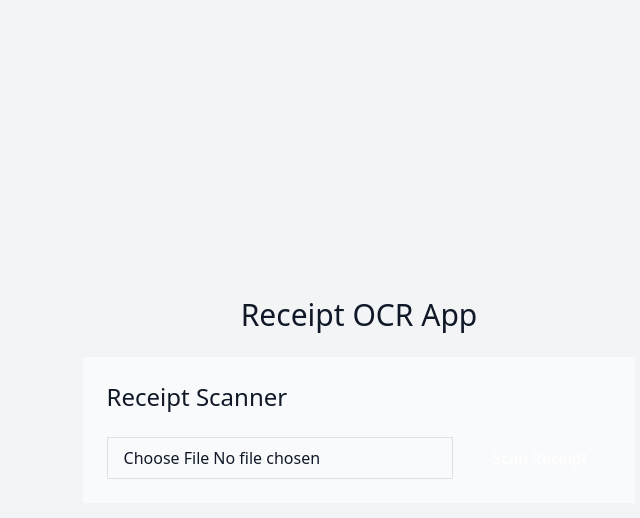
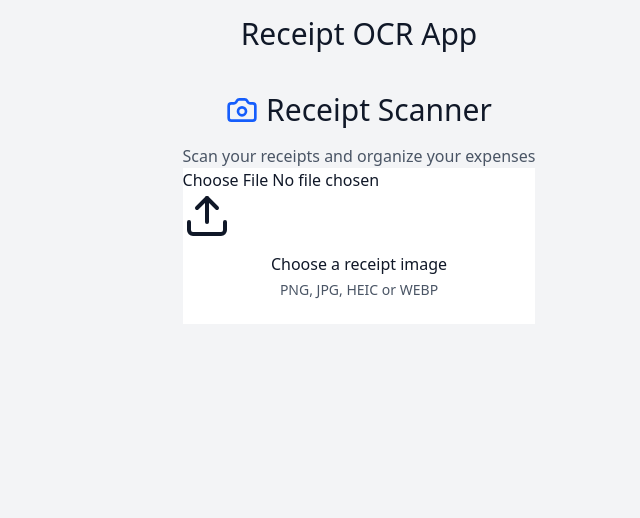
Before and after one commit to Kwameapenk/receipt-scanner-app, a React (Create React App) app in the folder frontend/: page / in a window 1280 px wide. Shown: the top 518 px of the page, without its empty margins (281-921 px from the left). Built offline with nearby package versions, Linux system fonts and the light colour scheme; no server answers.

Commit message:
redesign

```diff
--- a/frontend/src/components/ReceiptUpload.js
+++ b/frontend/src/components/ReceiptUpload.js
@@ -1,60 +1,67 @@
-import React, { useState, useEffect } from "react";
-import { uploadReceipt } from "../api";
+import React, { useState } from 'react';
+import { Upload, Check, Edit2, X, Save, Camera } from 'lucide-react';
 
-function ReceiptUpload() {
+export default function ReceiptScanner() {
   const [file, setFile] = useState(null);
   const [receipt, setReceipt] = useState(null);
   const [loading, setLoading] = useState(false);
-  const [editMode, setEditMode] = useState(false);
+  const [isEditing, setIsEditing] = useState(false);
   const [formData, setFormData] = useState({
-    store_name: "",
-    store_address: "",
-    store_phone: "",
-    transaction_date: "",
-    transaction_time: "",
-    subtotal: "",
-    tax: "",
-    total: "",
-    payment_method: "",
-    reference_number: "",
-    items: []
+    store_name: '',
+    store_address: '',
+    store_phone: '',
+    transaction_date: '',
+    transaction_time: '',
+    subtotal: '',
+    tax: '',
+    total: '',
+    payment_method: '',
+    reference_number: ''
   });
 
   const handleFileChange = (e) => {
-    setFile(e.target.files[0]);
+    const selectedFile = e.target.files[0];
+    if (selectedFile) {
+      setFile(selectedFile);
+    }
   };
 
   const handleSubmit = async (e) => {
     e.preventDefault();
-    if (!file) return;
+    if (!file) {
+      alert('Please select a file first');
+      return;
+    }
 
     setLoading(true);
     const formDataToSend = new FormData();
-    formDataToSend.append("receipt", file);
+    formDataToSend.append('receipt', file);
 
     try {
-      const data = await uploadReceipt(formDataToSend);
-      setReceipt(data);
-
-      // Populate form with scanned data
-      setFormData({
-        store_name: data.receipt.store_name || "",
-        store_address: data.receipt.store_address || "",
-        store_phone: data.receipt.store_phone || "",
-        transaction_date: data.receipt.transaction_date || "",
-        transaction_time: data.receipt.transaction_time || "",
-        subtotal: data.receipt.subtotal || "",
-        tax: data.receipt.tax || "",
-        total: data.receipt.total || "",
-        payment_method: data.receipt.payment_method || "",
-        reference_number: data.receipt.reference_number || "",
-        items: data.receipt.items || []
+      const response = await fetch('http://localhost:5050/upload', {
+        method: 'POST',
+        body: formDataToSend
       });
 
-      setEditMode(true);
+      if (!response.ok) throw new Error('Upload failed');
+      const data = await response.json();
+
+      setReceipt(data);
+      setFormData({
+        store_name: data.receipt.store_name || '',
+        store_address: data.receipt.store_address || '',
+        store_phone: data.receipt.store_phone || '',
+        transaction_date: data.receipt.transaction_date || '',
+        transaction_time: data.receipt.transaction_time || '',
+        subtotal: data.receipt.subtotal || '',
+        tax: data.receipt.tax || '',
+        total: data.receipt.total || '',
+        payment_method: data.receipt.payment_method || '',
+        reference_number: data.receipt.reference_number || ''
+      });
+      setIsEditing(true);
     } catch (error) {
-      console.error(error);
-      alert("Error uploading receipt: " + error.message);
+      alert('Error: ' + error.message);
     } finally {
       setLoading(false);
     }
@@ -68,159 +75,202 @@ function ReceiptUpload() {
     }));
   };
 
-  const handleItemChange = (index, value) => {
-    const updatedItems = [...formData.items];
-    updatedItems[index] = value;
-    setFormData(prev => ({
-      ...prev,
-      items: updatedItems
-    }));
-  };
-
-  const handleAddItem = () => {
-    setFormData(prev => ({
-      ...prev,
-      items: [...prev.items, ""]
-    }));
-  };
-
-  const handleRemoveItem = (index) => {
-    setFormData(prev => ({
-      ...prev,
-      items: prev.items.filter((_, i) => i !== index)
-    }));
-  };
-
   const handleSave = () => {
-    console.log("Saved receipt data:", formData);
-    alert("Receipt data saved successfully!");
-    // Here you would typically send this to your backend
+    console.log('Saved receipt:', formData);
+    alert('Receipt saved successfully!');
   };
 
   const handleCancel = () => {
-    setEditMode(false);
+    setIsEditing(false);
     setReceipt(null);
+    setFile(null);
     setFormData({
-      store_name: "",
-      store_address: "",
-      store_phone: "",
-      transaction_date: "",
-      transaction_time: "",
-      subtotal: "",
-      tax: "",
-      total: "",
-      payment_method: "",
-      reference_number: "",
-      items: []
+      store_name: '',
+      store_address: '',
+      store_phone: '',
+      transaction_date: '',
+      transaction_time: '',
+      subtotal: '',
+      tax: '',
+      total: '',
+      payment_method: '',
+      reference_number: ''
     });
   };
 
   return (
-    <div className="max-w-2xl mx-auto p-6 bg-gray-50 rounded-lg">
-      <h2 className="text-2xl font-bold mb-6 text-gray-800">Receipt Scanner</h2>
+    <div className="min-h-screen bg-gradient-to-br from-blue-50 via-white to-purple-50">
+      <div className="max-w-2xl mx-auto p-4 md:p-6">
+        {/* Header */}
+        <div className="text-center mb-8">
+          <div className="flex items-center justify-center gap-2 mb-4">
+            <Camera className="w-8 h-8 text-blue-600" />
+            <h1 className="text-3xl md:text-4xl font-bold text-gray-800">Receipt Scanner</h1>
+          </div>
+          <p className="text-gray-600">Scan your receipts and organize your expenses</p>
+        </div>
 
-      {!editMode ? (
-        <form onSubmit={handleSubmit} className="space-y-4">
-          <div className="flex items-center gap-4">
+        {!isEditing ? (
+          // Upload Section
+          <div className="bg-white rounded-2xl shadow-lg p-8 mb-8">
+            <div className="space-y-6">
+              {/* File Input */}
+              <div className="relative">
                 <input
                   type="file"
                   accept="image/*"
                   onChange={handleFileChange}
-              className="flex-1 px-4 py-2 border border-gray-300 rounded-lg focus:outline-none focus:ring-2 focus:ring-blue-500"
+                  className="hidden"
+                  id="file-input"
                 />
+                <label
+                  htmlFor="file-input"
+                  className={`block p-8 border-2 border-dashed rounded-xl text-center cursor-pointer transition ${
+                    file
+                      ? 'border-green-400 bg-green-50'
+                      : 'border-gray-300 bg-gray-50 hover:border-blue-400 hover:bg-blue-50'
+                  }`}
+                >
+                  <Upload className="w-12 h-12 mx-auto mb-3 text-gray-400" />
+                  {file ? (
+                    <div>
+                      <p className="text-green-600 font-semibold">{file.name}</p>
+                      <p className="text-sm text-gray-600">Click to change</p>
+                    </div>
+                  ) : (
+                    <div>
+                      <p className="text-gray-700 font-semibold mb-1">Choose a receipt image</p>
+                      <p className="text-sm text-gray-600">PNG, JPG, HEIC or WEBP</p>
+                    </div>
+                  )}
+                </label>
+              </div>
+
+              {/* Submit Button */}
               <button
-              type="submit"
-              disabled={loading}
-              className="px-6 py-2 bg-blue-500 text-white rounded-lg hover:bg-blue-600 disabled:bg-gray-400 transition"
+                onClick={handleSubmit}
+                disabled={loading || !file}
+                className={`w-full py-3 px-4 rounded-lg font-semibold text-white transition ${
+                  loading || !file
+                    ? 'bg-gray-400 cursor-not-allowed'
+                    : 'bg-blue-600 hover:bg-blue-700 shadow-lg hover:shadow-xl'
+                }`}
               >
-              {loading ? "Scanning..." : "Scan Receipt"}
+                {loading ? (
+                  <div className="flex items-center justify-center gap-2">
+                    <div className="w-5 h-5 border-2 border-white border-t-transparent rounded-full animate-spin"></div>
+                    Scanning Receipt...
+                  </div>
+                ) : (
+                  'Scan Receipt'
+                )}
               </button>
             </div>
-        </form>
+          </div>
         ) : (
-        <form className="space-y-6">
-          {/* Receipt Summary Section */}
-          <div className="bg-white p-6 rounded-lg shadow space-y-4">
+          // Receipt Details Section
+          <div className="space-y-6">
+            {/* Receipt Card */}
+            <div className="bg-white rounded-2xl shadow-lg overflow-hidden">
+              {/* Header */}
+              <div className="bg-gradient-to-r from-blue-600 to-purple-600 p-6 text-white">
+                <h2 className="text-2xl font-bold mb-2">{formData.store_name || 'Receipt'}</h2>
+                <p className="text-blue-100">Transaction Details</p>
+              </div>
+
+              {/* Content */}
+              <div className="p-6 space-y-6">
+                {/* Store Section */}
+                <div className="border-b pb-6">
+                  <h3 className="text-sm font-semibold text-gray-500 uppercase mb-4">Store Information</h3>
+                  <div className="space-y-3">
                     <div>
-              <label className="block text-sm font-medium text-gray-700 mb-1">Store Name</label>
+                      <label className="block text-xs font-semibold text-gray-600 mb-1">Store Name (Editable)</label>
                       <input
                         type="text"
                         name="store_name"
                         value={formData.store_name}
                         onChange={handleFormChange}
-                className="w-full px-3 py-2 border border-gray-300 rounded-lg focus:outline-none focus:ring-2 focus:ring-blue-500"
+                        className="w-full px-4 py-2 border border-gray-200 rounded-lg focus:outline-none focus:ring-2 focus:ring-blue-500 bg-blue-50"
                       />
                     </div>
-
                     <div>
-              <label className="block text-sm font-medium text-gray-700 mb-1">Address</label>
-              <p className="text-gray-600">{formData.store_address}</p>
-            </div>
-
-            <div>
-              <label className="block text-sm font-medium text-gray-700 mb-1">Phone</label>
-              <p className="text-gray-600">{formData.store_phone}</p>
-            </div>
-
-            <div className="grid grid-cols-2 gap-4">
-              <div>
-                <label className="block text-sm font-medium text-gray-700 mb-1">Date</label>
-                <p className="text-gray-600">{formData.transaction_date}</p>
+                      <label className="block text-xs font-semibold text-gray-600 mb-1">Address</label>
+                      <p className="text-gray-700 py-2">{formData.store_address || '—'}</p>
                     </div>
                     <div>
-                <label className="block text-sm font-medium text-gray-700 mb-1">Time</label>
-                <p className="text-gray-600">{formData.transaction_time}</p>
+                      <label className="block text-xs font-semibold text-gray-600 mb-1">Phone</label>
+                      <p className="text-gray-700 py-2">{formData.store_phone || '—'}</p>
+                    </div>
                   </div>
                 </div>
 
-            <div className="grid grid-cols-3 gap-4 pt-4 border-t">
+                {/* Transaction Section */}
+                <div className="border-b pb-6">
+                  <h3 className="text-sm font-semibold text-gray-500 uppercase mb-4">Transaction Details</h3>
+                  <div className="grid grid-cols-2 gap-4">
                     <div>
-                <label className="block text-sm font-medium text-gray-700 mb-1">Subtotal</label>
-                <p className="text-lg font-semibold text-gray-800">${formData.subtotal}</p>
+                      <label className="block text-xs font-semibold text-gray-600 mb-1">Date</label>
+                      <p className="text-gray-700 py-2">{formData.transaction_date || '—'}</p>
                     </div>
                     <div>
-                <label className="block text-sm font-medium text-gray-700 mb-1">Tax</label>
-                <p className="text-lg font-semibold text-gray-800">${formData.tax || "0.00"}</p>
+                      <label className="block text-xs font-semibold text-gray-600 mb-1">Time</label>
+                      <p className="text-gray-700 py-2">{formData.transaction_time || '—'}</p>
                     </div>
                     <div>
-                <label className="block text-sm font-medium text-gray-700 mb-1">Total</label>
-                <p className="text-lg font-semibold text-blue-600">${formData.total}</p>
+                      <label className="block text-xs font-semibold text-gray-600 mb-1">Payment Method</label>
+                      <p className="text-gray-700 py-2">{formData.payment_method || '—'}</p>
+                    </div>
+                    <div>
+                      <label className="block text-xs font-semibold text-gray-600 mb-1">Reference #</label>
+                      <p className="text-gray-700 py-2">{formData.reference_number || '—'}</p>
+                    </div>
                   </div>
                 </div>
 
-            <div className="grid grid-cols-2 gap-4">
-              <div>
-                <label className="block text-sm font-medium text-gray-700 mb-1">Payment Method</label>
-                <p className="text-gray-600">{formData.payment_method}</p>
+                {/* Totals Section */}
+                <div className="bg-gradient-to-br from-blue-50 to-purple-50 rounded-lg p-6">
+                  <h3 className="text-sm font-semibold text-gray-500 uppercase mb-4">Amount Summary</h3>
+                  <div className="space-y-3">
+                    <div className="flex justify-between items-center">
+                      <span className="text-gray-700">Subtotal</span>
+                      <span className="text-lg font-semibold text-gray-900">${formData.subtotal || '0.00'}</span>
                     </div>
-              <div>
-                <label className="block text-sm font-medium text-gray-700 mb-1">Reference Number</label>
-                <p className="text-gray-600">{formData.reference_number}</p>
+                    {formData.tax && (
+                      <div className="flex justify-between items-center">
+                        <span className="text-gray-700">Tax</span>
+                        <span className="text-lg font-semibold text-gray-900">${formData.tax}</span>
+                      </div>
+                    )}
+                    <div className="border-t-2 border-gray-200 pt-3 flex justify-between items-center">
+                      <span className="text-gray-900 font-semibold">Total</span>
+                      <span className="text-2xl font-bold text-blue-600">${formData.total || '0.00'}</span>
+                    </div>
+                  </div>
                 </div>
               </div>
             </div>
 
             {/* Action Buttons */}
-          <div className="flex gap-4 justify-end">
+            <div className="flex gap-4">
               <button
-              type="button"
                 onClick={handleCancel}
-              className="px-6 py-2 bg-gray-500 text-white rounded-lg hover:bg-gray-600 transition"
+                className="flex-1 py-3 px-4 rounded-lg font-semibold text-gray-700 bg-gray-200 hover:bg-gray-300 transition flex items-center justify-center gap-2"
               >
+                <X className="w-5 h-5" />
                 Cancel
               </button>
               <button
-              type="button"
                 onClick={handleSave}
-              className="px-6 py-2 bg-green-500 text-white rounded-lg hover:bg-green-600 transition"
+                className="flex-1 py-3 px-4 rounded-lg font-semibold text-white bg-green-600 hover:bg-green-700 transition shadow-lg hover:shadow-xl flex items-center justify-center gap-2"
               >
+                <Save className="w-5 h-5" />
                 Save Receipt
               </button>
             </div>
-        </form>
+          </div>
         )}
+      </div>
     </div>
   );
 }
-
-export default ReceiptUpload;
```
Lines whose indentation alone changed are shown as unchanged.
